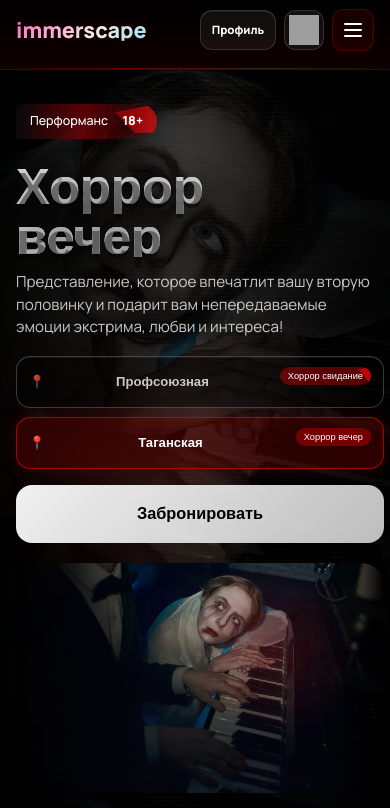
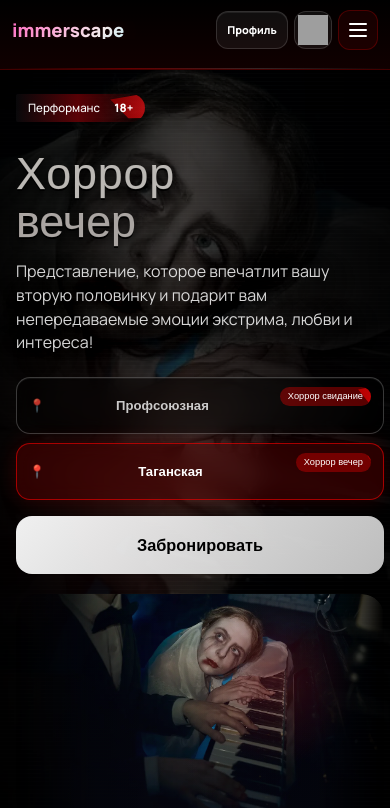
Before and after one commit to Denaplay/NEWIMMERSCAPE, a website: page horror.html in a window 390 px wide. Shown: the top 808 px of the page. Drawn offline with Linux system fonts and the light colour scheme; grey boxes are pictures that could not be loaded; a web font is replaced by a local one.

Commit message:
МОЯ ХУЙНЯ ВХАЫВХАВЫХВ

```diff
--- a/horror.html
+++ b/horror.html
@@ -2405,6 +2405,136 @@
 
   .horror-page .figma-cta p {
     margin-bottom: 10px;
+  }
+}
+
+/* Final mobile hero/header correction: keep the first screen compact and readable. */
+@media (max-width: 767px) {
+  .horror-page .header {
+    min-height: 60px !important;
+  }
+
+  .horror-page .header .container {
+    grid-template-columns: minmax(0, 1fr) 72px 38px 40px !important;
+    grid-template-rows: 42px !important;
+    min-height: 42px !important;
+    padding: 9px 12px !important;
+    gap: 6px !important;
+  }
+
+  .horror-page .logo {
+    max-width: 100% !important;
+    overflow: hidden;
+    font-size: clamp(0.96rem, 4.8vw, 1.16rem) !important;
+    line-height: 1 !important;
+    text-overflow: ellipsis;
+    white-space: nowrap;
+  }
+
+  .horror-page .mobile-profile-button {
+    width: 72px !important;
+    height: 38px !important;
+    padding: 0 8px !important;
+    font-size: 0.68rem !important;
+  }
+
+  .horror-page .social-icons a {
+    width: 38px !important;
+    height: 38px !important;
+  }
+
+  .horror-page .mobile-menu-toggle {
+    width: 40px !important;
+    height: 40px !important;
+  }
+
+  .horror-page .figma-hero,
+  .horror-page .horror-hero {
+    padding: 82px 0 36px !important;
+  }
+
+  .horror-page .horror-hero-content .badge {
+    margin-bottom: 18px !important;
+    padding: 7px 12px !important;
+    font-size: 0.72rem !important;
+    line-height: 1.2 !important;
+  }
+
+  .horror-page .horror-hero-content h1 {
+    width: 100% !important;
+    max-width: 100% !important;
+    margin: 0 0 18px !important;
+    color: #bbb8b4 !important;
+    font-family: "Ruslan Display", "DS VTCorona Cyr", "Rubik Dirt", "Unbounded", Impact, sans-serif !important;
+    font-size: clamp(2.35rem, 11.5vw, 3.15rem) !important;
+    font-weight: 400 !important;
+    line-height: 1.06 !important;
+    letter-spacing: 0.018em !important;
+    overflow-wrap: normal !important;
+    word-break: normal !important;
+    -webkit-hyphens: none !important;
+    hyphens: none !important;
+    text-wrap: balance;
+    opacity: 1 !important;
+    background: none !important;
+    background-image: none !important;
+    -webkit-background-clip: border-box !important;
+    background-clip: border-box !important;
+    -webkit-text-fill-color: #bbb8b4 !important;
+    -webkit-text-stroke: 0.25px rgba(225, 220, 214, 0.42) !important;
+    text-shadow: 0 2px 0 rgba(0, 0, 0, 0.96), 0 5px 9px rgba(0, 0, 0, 0.82) !important;
+    filter: none !important;
+    mix-blend-mode: normal !important;
+    -webkit-font-smoothing: antialiased;
+  }
+
+  .horror-page .horror-hero-content h1 .highlight {
+    display: block !important;
+    color: #aaa5a2 !important;
+    background: none !important;
+    background-image: none !important;
+    -webkit-background-clip: border-box !important;
+    background-clip: border-box !important;
+    -webkit-text-fill-color: #aaa5a2 !important;
+    opacity: 1 !important;
+    filter: none !important;
+    mix-blend-mode: normal !important;
+    text-shadow: 0 2px 0 rgba(0, 0, 0, 0.96), 0 5px 9px rgba(0, 0, 0, 0.82) !important;
+  }
+
+  .horror-page .horror-hero-content > p {
+    max-width: 100% !important;
+    margin-bottom: 22px !important;
+    color: rgba(255, 255, 255, 0.84) !important;
+    font-size: 1rem !important;
+    line-height: 1.48 !important;
+  }
+}
+
+@media (max-width: 360px) {
+  .horror-page .header .container {
+    grid-template-columns: minmax(0, 1fr) 66px 36px 38px !important;
+    padding-inline: 10px !important;
+  }
+
+  .horror-page .mobile-profile-button {
+    width: 66px !important;
+    height: 36px !important;
+    font-size: 0.63rem !important;
+  }
+
+  .horror-page .social-icons a {
+    width: 36px !important;
+    height: 36px !important;
+  }
+
+  .horror-page .mobile-menu-toggle {
+    width: 38px !important;
+    height: 38px !important;
+  }
+
+  .horror-page .horror-hero-content h1 {
+    font-size: clamp(2.05rem, 11vw, 2.55rem) !important;
   }
 }
   </style>
```
Also changed, not shown: profile.html (+17 -3 lines), css/main.css, 2 other files.
